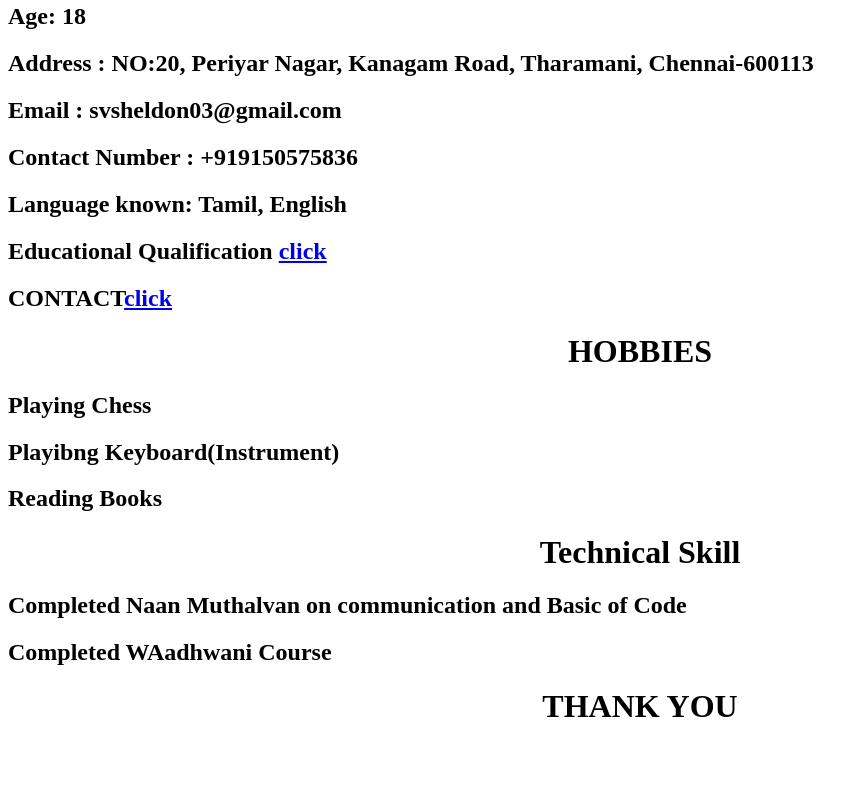
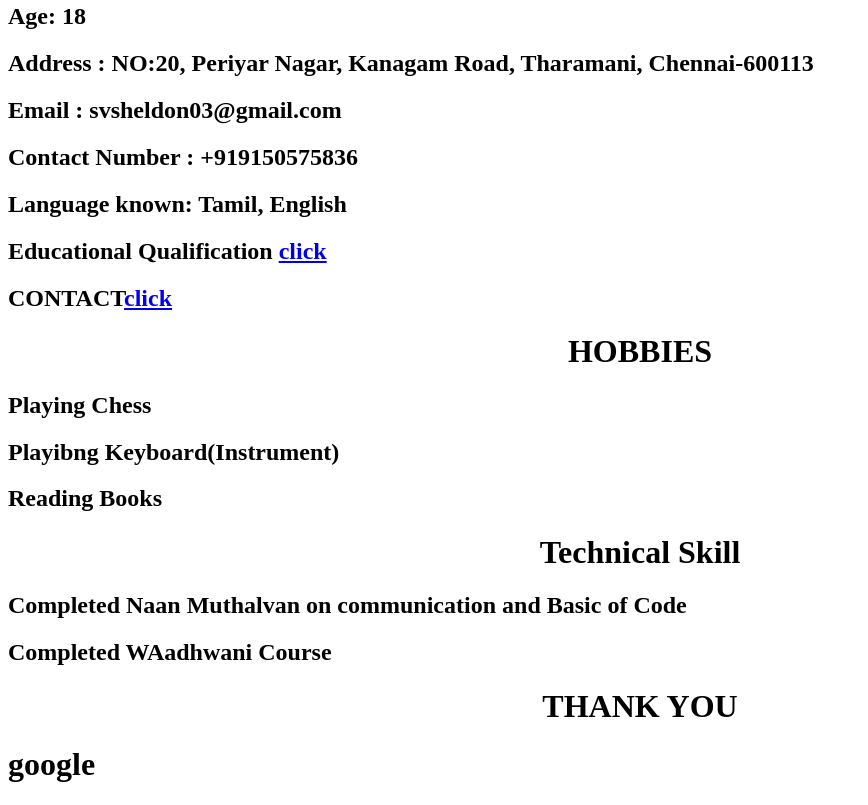
Before and after one commit to d22cs390CAA0F506E6A17FA93047989DE8B8FC5/project, a plain HTML site: page index.html in a window 1280 px wide. Shown: the part 412-1217 px from the top of the page, without its empty margins (0-868 px from the left). Before the commit the page ends 1158 px from the top, so only its background shows below. Drawn offline with Linux system fonts and the light colour scheme.

Commit message:
Update index.html

```diff
--- a/index.html
+++ b/index.html
@@ -36,5 +36,6 @@
       <h2>Completed Naan Muthalvan on communication and Basic of Code</h2>
       <h2>Completed WAadhwani Course</h2>
     <CENter><h1>THANK YOU</h1></CENter>
+      <h1>google</h1>
 </body>
 </html>
```
